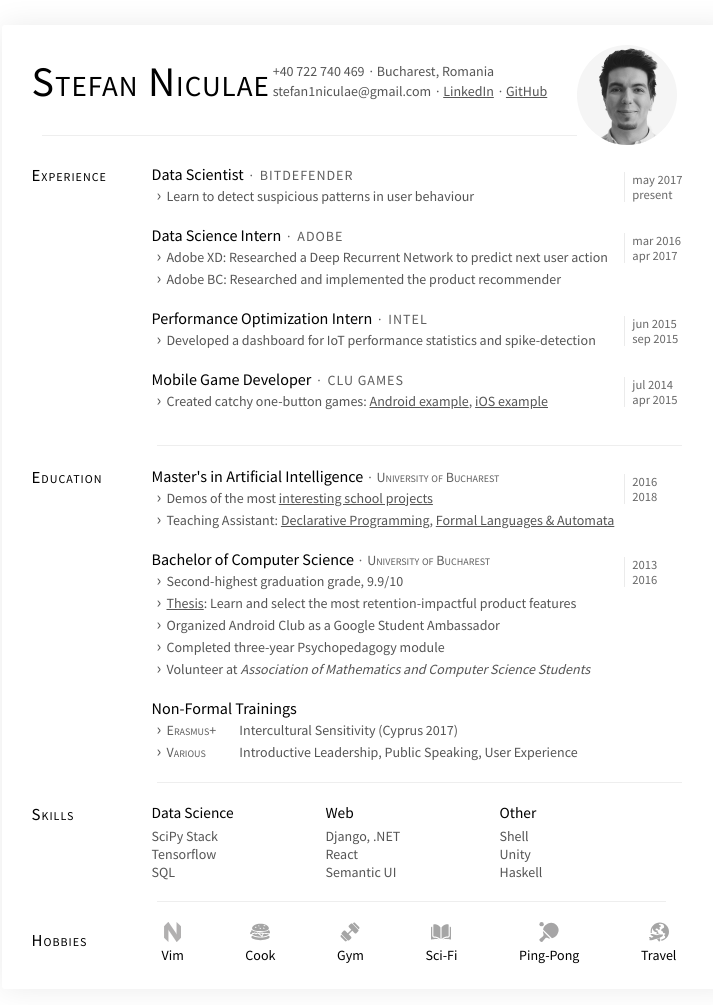
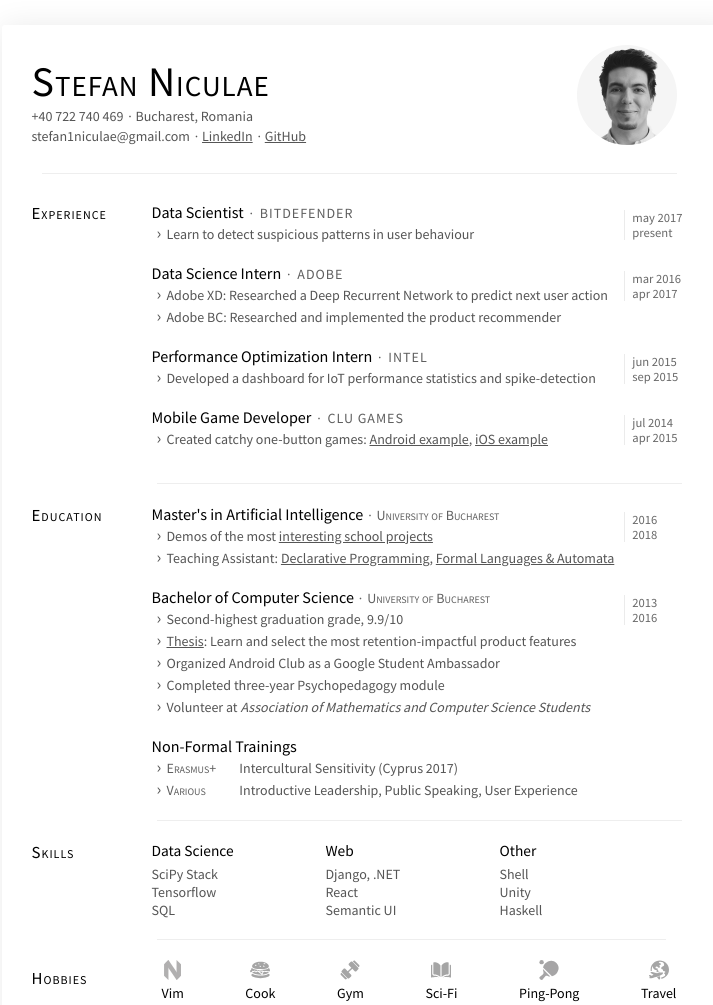
Before and after one commit to stefan-niculae/stefan-niculae.github.io, a plain HTML site: page index.pug in a window 1280 px wide. Shown: the top 1005 px of the page, without its empty margins (271-984 px from the left). Drawn offline with nearby package versions, Linux system fonts and the light colour scheme; files that its build step writes are made by us from their sources.

Commit message:
Create style.sass

```diff
--- a/style.sass
+++ b/style.sass
@@ -59,6 +59,7 @@ body
   display: inline-block
 
 #contact
+  display: block
   color: $lighter-black
   div
     margin-bottom: 2px
```
